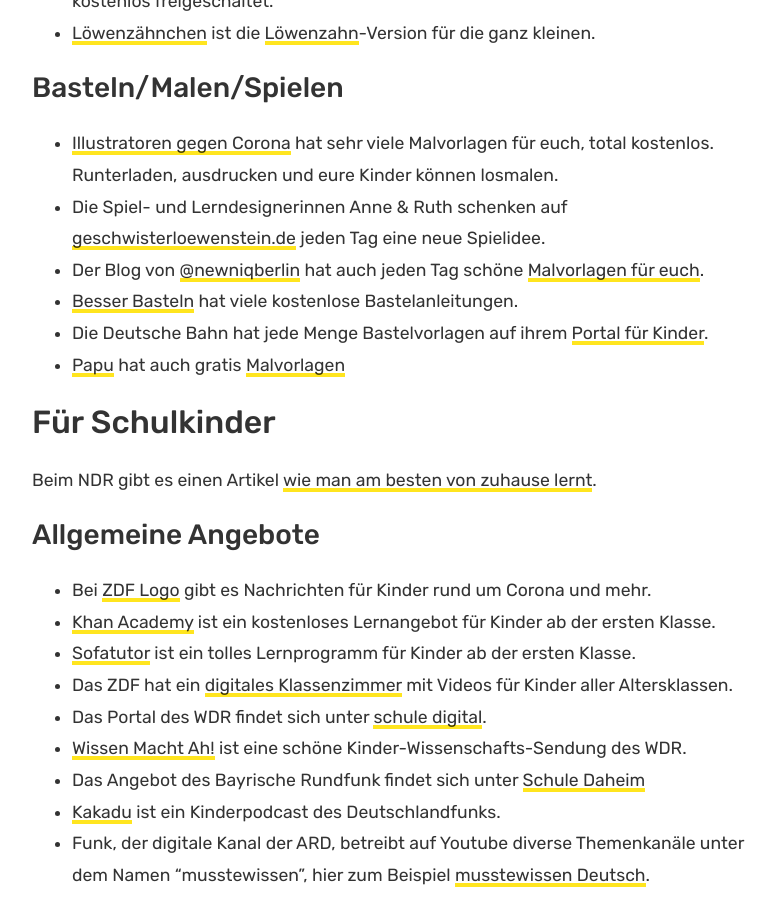
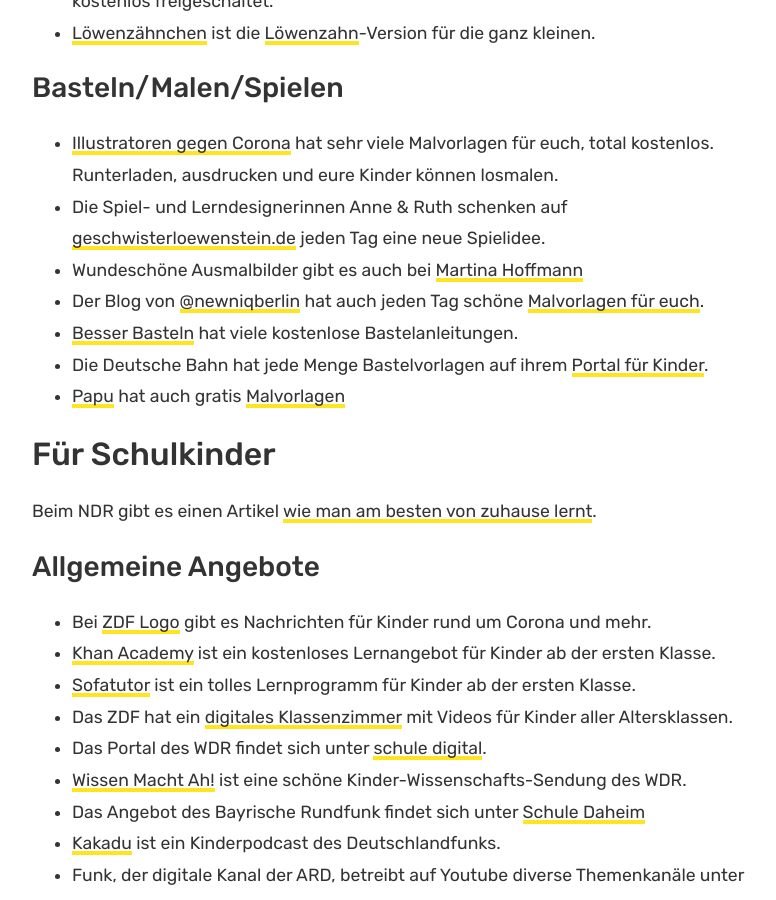
Before and after one commit to papiberlin/website, a Jekyll site: the page built from _posts/2020-03-16-corona-resources.md, in a window 1280 px wide and 900 px high, scrolled down 1646 px. Shown: the whole window, without its empty margins (433-1209 px from the left). Built offline with Jekyll 4.4.1, drawn with Linux system fonts in a browser that asks for light colours.

Commit message:
added beautiful pages

```diff
--- a/_posts/2020-03-16-corona-resources.md
+++ b/_posts/2020-03-16-corona-resources.md
@@ -35,6 +35,7 @@
 
 * [Illustratoren gegen Corona](http://www.illustratoren-gegen-corona.de/) hat sehr viele Malvorlagen für euch, total kostenlos. Runterladen, ausdrucken und eure Kinder können losmalen.
 * Die Spiel- und Lerndesignerinnen Anne & Ruth schenken auf [geschwisterloewenstein.de](https://www.geschwisterloewenstein.de/) jeden Tag eine neue Spielidee.
+* Wundeschöne Ausmalbilder gibt es auch bei [Martina Hoffmann](https://stiftundpapier.de/portfolio_page/coloringpictures/)
 * Der Blog von [@newniqberlin](https://instagram.com/newniqberlin/) hat auch jeden Tag schöne [Malvorlagen für euch](https://www.newniq.com/allgemein/malvorlagen-fuer-kinder-gegen-den-corona-kollar/).
 * [Besser Basteln](http://besserbasteln.de/) hat viele kostenlose Bastelanleitungen.
 * Die Deutsche Bahn hat jede Menge Bastelvorlagen auf ihrem [Portal für Kinder](https://www.olis-bahnwelt.de/spiele-und-basteln).
```
